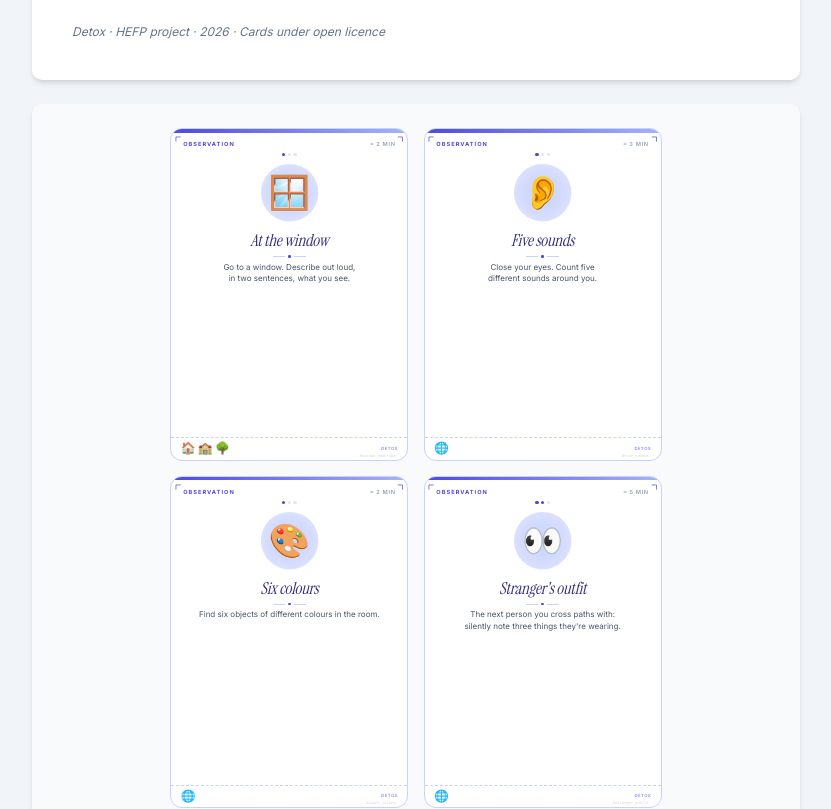
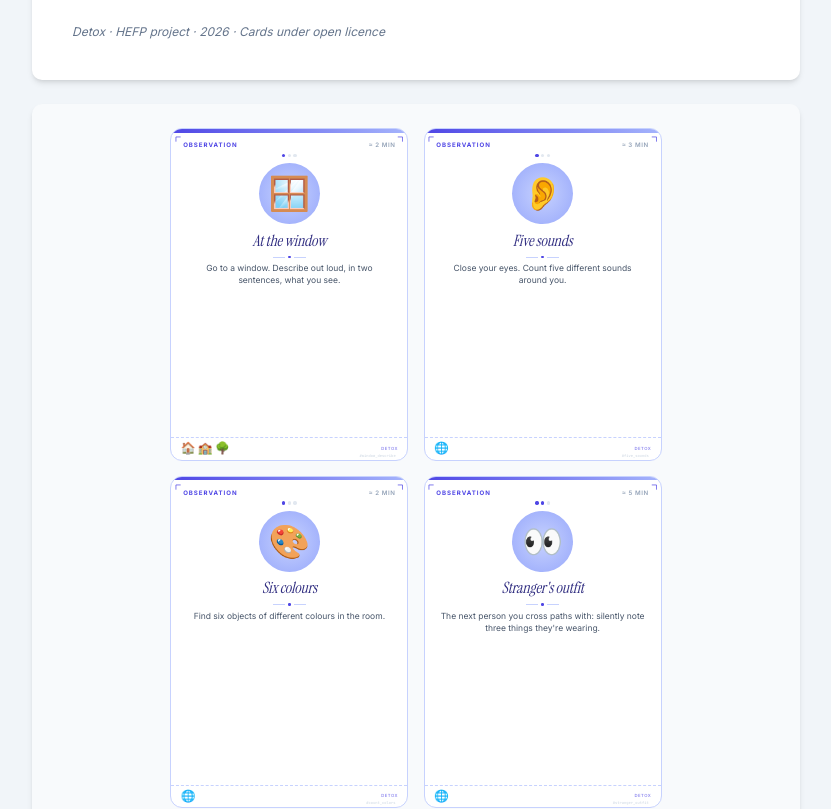
Before and after one commit to ZdorMak/detox-project, a Next.js app: page /en/jeu/imprimer in a window 1280 px wide. Shown: the part 980-1789 px from the top of the page, without its empty margins (224-1055 px from the left). Built offline with nearby package versions, Linux system fonts and the light colour scheme.

Commit message:
fix(print): force color-adjust, replace SVG halo with CSS gradient, fix text-balance breakage

```diff
--- a/src/components/challenges/PrintableDeck.tsx
+++ b/src/components/challenges/PrintableDeck.tsx
@@ -78,23 +78,53 @@ export function PrintableDeck({ cardTexts, labels }: PrintableDeckProps) {
               font-family: var(--font-sans, system-ui, -apple-system, sans-serif);
             }
             /* Proportional type system — every text element scales with card width. */
-            .pd-card .pd-eyebrow { font-size: 2.4cqi; letter-spacing: 0.18em; font-weight: 700; }
-            .pd-card .pd-meta    { font-size: 2.4cqi; letter-spacing: 0.12em; font-weight: 600; }
+            .pd-card .pd-eyebrow { font-size: 2.6cqi; letter-spacing: 0.16em; font-weight: 700; }
+            .pd-card .pd-meta    { font-size: 2.6cqi; letter-spacing: 0.10em; font-weight: 600; }
             .pd-card .pd-title   {
-              font-size: 7cqi; line-height: 1.04;
+              font-size: 6.6cqi; line-height: 1.08;
               font-family: var(--font-display, "Instrument Serif", Georgia, serif);
               font-style: italic; font-weight: 400; letter-spacing: -0.01em;
+              text-wrap: pretty;
+              hyphens: auto;
+              -webkit-hyphens: auto;
             }
-            .pd-card .pd-body    { font-size: 3.4cqi; line-height: 1.45; }
+            .pd-card .pd-body    { font-size: 3.6cqi; line-height: 1.42; text-wrap: pretty; }
             .pd-card .pd-loc     { font-size: 5cqi; }
             .pd-card .pd-stamp   { font-size: 1.8cqi; letter-spacing: 0.12em; font-weight: 500; }
             .pd-card .pd-id      { font-size: 1.6cqi; }
+            /* Halo behind emoji — pure CSS gradient, prints reliably across browsers. */
+            .pd-halo {
+              background: radial-gradient(
+                circle,
+                var(--halo-from, #e5e7eb) 0%,
+                var(--halo-to, #d1d5db) 70%,
+                transparent 100%
+              );
+            }
+
+            /* Print: force every paint (background, border, gradient, shadow)
+             * to render on paper. Without these, browsers strip colours by
+             * default to save ink. */
             @media print {
               body { background: white !important; }
               @page { size: A4 portrait; margin: 1cm; }
               .pd-page-rules { break-after: page; box-shadow: none !important; }
-              .pd-card { break-inside: avoid; page-break-inside: avoid; }
               .pd-card-grid { gap: 3mm; }
+              .pd-card,
+              .pd-card * {
+                -webkit-print-color-adjust: exact !important;
+                print-color-adjust: exact !important;
+                color-adjust: exact !important;
+              }
+              .pd-card {
+                break-inside: avoid;
+                page-break-inside: avoid;
+                box-shadow: none !important;
+              }
+              /* In print, balance often degrades to per-word breaks. Keep it
+               * simple — natural wrap with hyphenation when needed. */
+              .pd-card .pd-title,
+              .pd-card .pd-body { text-wrap: wrap; }
             }
           `,
         }}
@@ -269,7 +299,6 @@ interface PrintCardProps {
 
 function PrintCard({ card, title, body, categoryLabel }: PrintCardProps) {
   const p = PALETTES[card.category];
-  const haloId = `halo-${card.id}`;
 
   // If a card lives in 4 of 5 locations or more, treat it as universal —
   // a single globe icon reads cleaner than five tiny emoji cluttering up
@@ -327,36 +356,19 @@ function PrintCard({ card, title, body, categoryLabel }: PrintCardProps) {
         ))}
       </div>
 
-      {/* Big emoji with radial halo — symbol of the action. */}
+      {/* Big emoji with radial halo — pure CSS gradient (prints reliably). */}
       <div
-        className="relative mx-auto"
-        style={{
-          width: "26cqi",
-          height: "26cqi",
-          marginTop: "2.5cqi",
-        }}
+        className="pd-halo relative mx-auto rounded-full"
+        style={
+          {
+            width: "26cqi",
+            height: "26cqi",
+            marginTop: "2.5cqi",
+            "--halo-from": p.haloFrom,
+            "--halo-to": p.haloTo,
+          } as CSSProperties
+        }
       >
-        <svg
-          viewBox="0 0 64 64"
-          className="absolute inset-0 h-full w-full"
-          aria-hidden="true"
-        >
-          <defs>
-            <radialGradient id={haloId} cx="50%" cy="50%" r="50%">
-              <stop
-                offset="0%"
-                stopColor={p.haloFrom}
-                stopOpacity="0.9"
-              />
-              <stop
-                offset="100%"
-                stopColor={p.haloTo}
-                stopOpacity="0.4"
-              />
-            </radialGradient>
-          </defs>
-          <circle cx="32" cy="32" r="30" fill={`url(#${haloId})`} />
-        </svg>
         <span
           className="absolute inset-0 flex items-center justify-center leading-none"
           aria-hidden="true"
```
